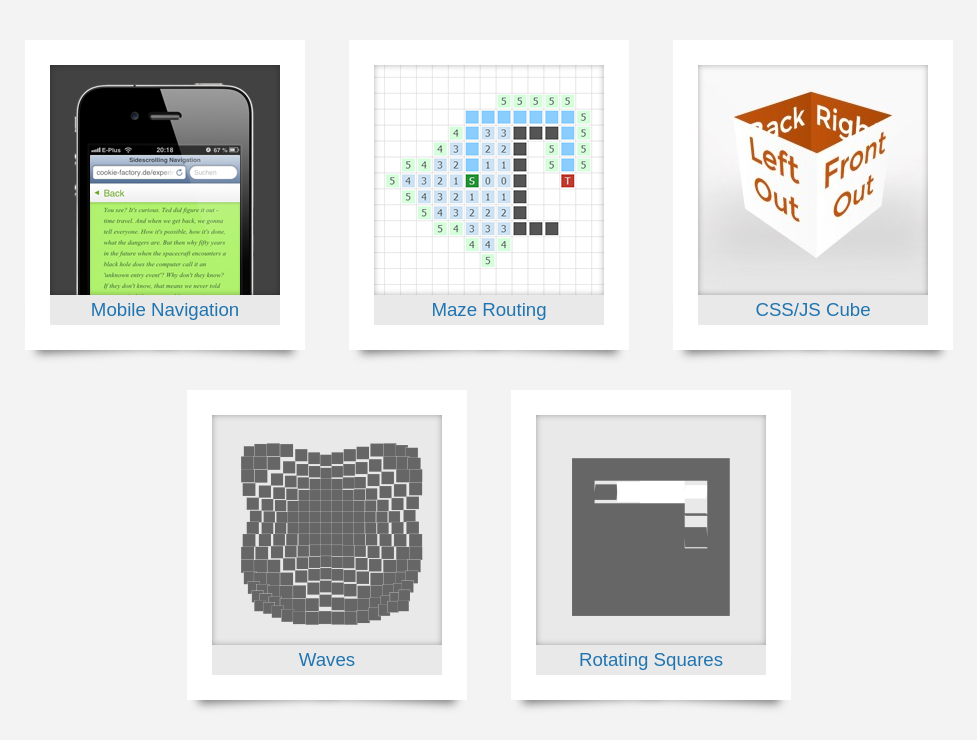
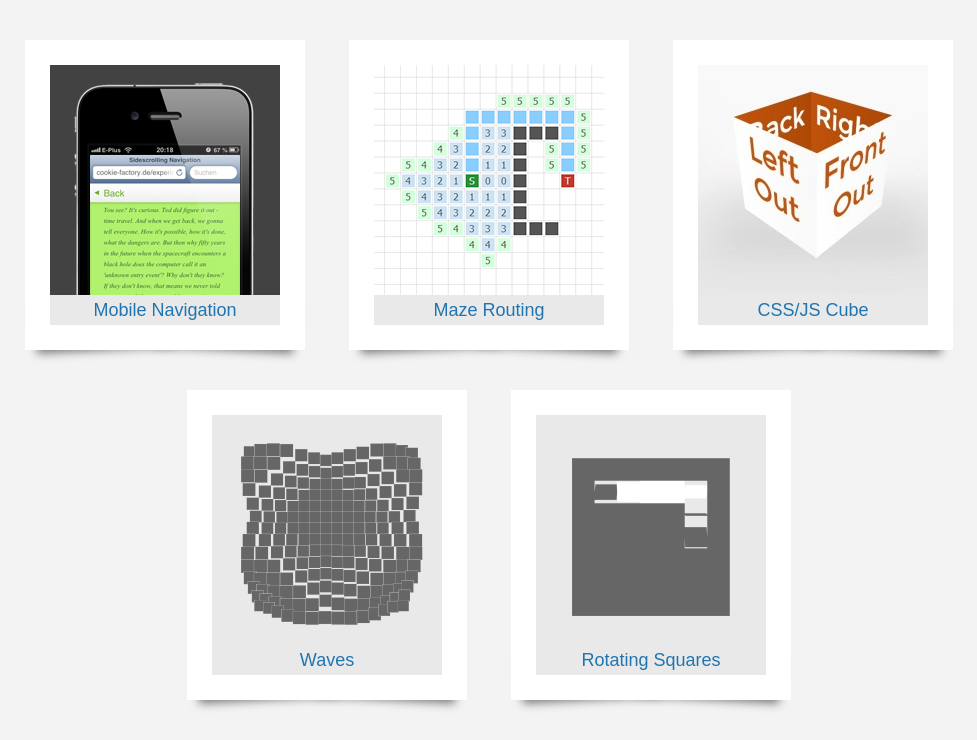
Before and after one commit to iSchluff/jsExperiments, a PHP site: page /frontPage/index.html in a window 1280 px wide. Shown: the part 168-908 px from the top of the page, without its empty margins (151-1128 px from the left). Run offline with PHP 8.4, Linux system fonts and the light colour scheme; some web fonts are replaced.

Commit message:
less divs, better shadows, cleaned up css

```diff
--- a/frontPage/css/main.css
+++ b/frontPage/css/main.css
@@ -25,12 +25,11 @@ time, mark, audio, video {
 }
 /* HTML5 display-role reset for older browsers */
 article, aside, details, figcaption, figure,
-footer, header, hgroup, menu, nav, section {
+footer, header, hgroup, menu, nav, section, img {
 	display: block;
 }
 
 body {
-	/*background: url(images/bg.png) top left #eae9e9;*/
 	width: 100%;
 	overflow: auto;
 	background: #f3f3f3;
@@ -38,7 +37,6 @@ body {
 
 #main{
 	text-align: center;
-	/*max-width: 1100px;*/
 	margin: 20px auto 20px auto;
 }
 
@@ -48,8 +46,8 @@ body {
 #header{
 	text-align: center;
 	background: #2075B1;
-	 white-space: nowrap;
-  overflow: hidden;
+	white-space: nowrap;
+  	overflow: hidden;
 }
 
 h1 {
@@ -58,8 +56,6 @@ h1 {
 	color: #fff;
 	padding: 30px 0 50px 0;
 }
-
-
 
 /*==================================================
  * Floating Boxes
@@ -71,20 +67,16 @@ h1 {
 }
 
 .border {
-	position: relative;
 	width: 230px;
 	height: 260px;
 	overflow:hidden;
-
 	background: #fff;
 	border: 25px solid white;
 }
 
 .slide {
-	position: absolute;
+	position: relative;
 	top: -30px;
-	width: 230px;
-	height: 230px;
 
 	-moz-transition: all .3s ease-in-out;
 	-webkit-transition: all .3s ease-in-out;
@@ -95,17 +87,8 @@ h1 {
 	transform-style: preserve-3d;
 }
 
-.shadowWrap {
-	-webkit-box-shadow: inset 0px 0px 7px -1px rgba(0, 0, 0, .4);
- 	box-shadow: inset 0px 0px 7px -1px rgba(0, 0, 0, .4);
-	max-width:230px;
-	max-height:230px;
-	position:relative;
-}
+img {
 
-img {
-	z-index:-1;
-	position:relative;
 }
 
 /*==================================================
@@ -113,34 +96,25 @@ img {
  * ===============================================*/
 .slide p{
 	font-family: 'Montsserat', sans-serif;
-	font-size: 14pt;
+	font-size: 18px;
 	line-height: 30px;
 	font-style: normal;
 	width: 230px;
 	height: 30px;
+
+	-moz-transform-style: preserve-3d;
+	-webkit-transform-style: preserve-3d;
+	transform-style: preserve-3d;
 }
 
 .slide p:first-child{
-	color: rgb(255, 255, 255);
+	color: #fff;
 	background-color: rgb(66, 129, 184);
-	-moz-transform-style: preserve-3d;
-	-webkit-transform-style: preserve-3d;
-	transform-style: preserve-3d;
-
 }
 
 .slide p:last-child{
 	color: #2075B1;
-	/*background: #ccc;*/
 	background: #eae9e9;
-	/*background: -moz-linear-gradient(top, #eee 1%, #ddd 100%);
-	background: -webkit-gradient(linear, left top, left bottom, color-stop(1%,#eee), color-stop(100%,#ddd));
-	background: -webkit-linear-gradient(top, #eee 1%,#ddd 100%);
-	background: linear-gradient(top, #eee 1%,#ddd 100%);*/
-
-	-moz-transform-style: preserve-3d;
-	-webkit-transform-style: preserve-3d;
-	transform-style: preserve-3d;
 }
 
 html.no-touch .border .slide:hover{
--- a/frontPage/css/medium.css
+++ b/frontPage/css/medium.css
@@ -3,6 +3,6 @@ h1 {
 	padding: 30px 0 50px 0;
 }
 
-.border {
+.box {
 	margin: 5px;
 }
--- a/frontPage/css/narrow.css
+++ b/frontPage/css/narrow.css
@@ -3,6 +3,6 @@ h1 {
 	padding: 20px 0 35px 0;
 }
 
-.border {
+.box {
 	margin: 5px;
 }
--- a/frontPage/index.html
+++ b/frontPage/index.html
@@ -25,9 +25,7 @@
 			<div class="border">
 				<a href="../sidescrollNav"><div class="slide">
 				<p>View on Mobile</p>
-					<div class="shadowWrap">
 					<img height="230px" width="230px" src="images/sidescrollNav.png"></img>
-					</div>
 				<p>Mobile Navigation</p>
 				</div></a>
 			</div>
@@ -37,9 +35,7 @@
 			<div class="border">
 				<a href="../hadlock"><div class="slide">
 				<p>Drag / Drop</p>
-					<div class="shadowWrap">
 					<img height="230px" width="230px" src="images/hadlock.png"></img>
-					</div>
 				<p>Maze Routing</p>
 				</div></a>
 			</div>
@@ -49,9 +45,7 @@
 			<div class="border">
 				<a href="../css3dCube"><div class="slide">
 				<p>Drag It</p>
-					<div class="shadowWrap">
 					<img height="230px" width="230px" src="images/cube.jpg"></img>
-					</div>
 				<p>CSS/JS Cube</p>
 				</div></a>
 			</div>
@@ -61,9 +55,7 @@
 			<div class="border">
 				<a href="../cssWaveSquares"><div class="slide">
 				<p>Click It</p>
-					<div class="shadowWrap">
 					<img height="230px" width="230px" src="images/waves.png"></img>
-					</div>
 				<p>Waves</p>
 				</div></a>
 			</div>
@@ -73,9 +65,7 @@
 			<div class="border">
 				<a href="../cssTurnSquares"><div class="slide">
 				<p>Hover It</p>
-					<div class="shadowWrap">
 					<img height="230px" width="230px" src="images/hover.png"></img>
-					</div>
 				<p>Rotating Squares</p>
 				</div></a>
 			</div>
```
Lines whose indentation alone changed are shown as unchanged.
